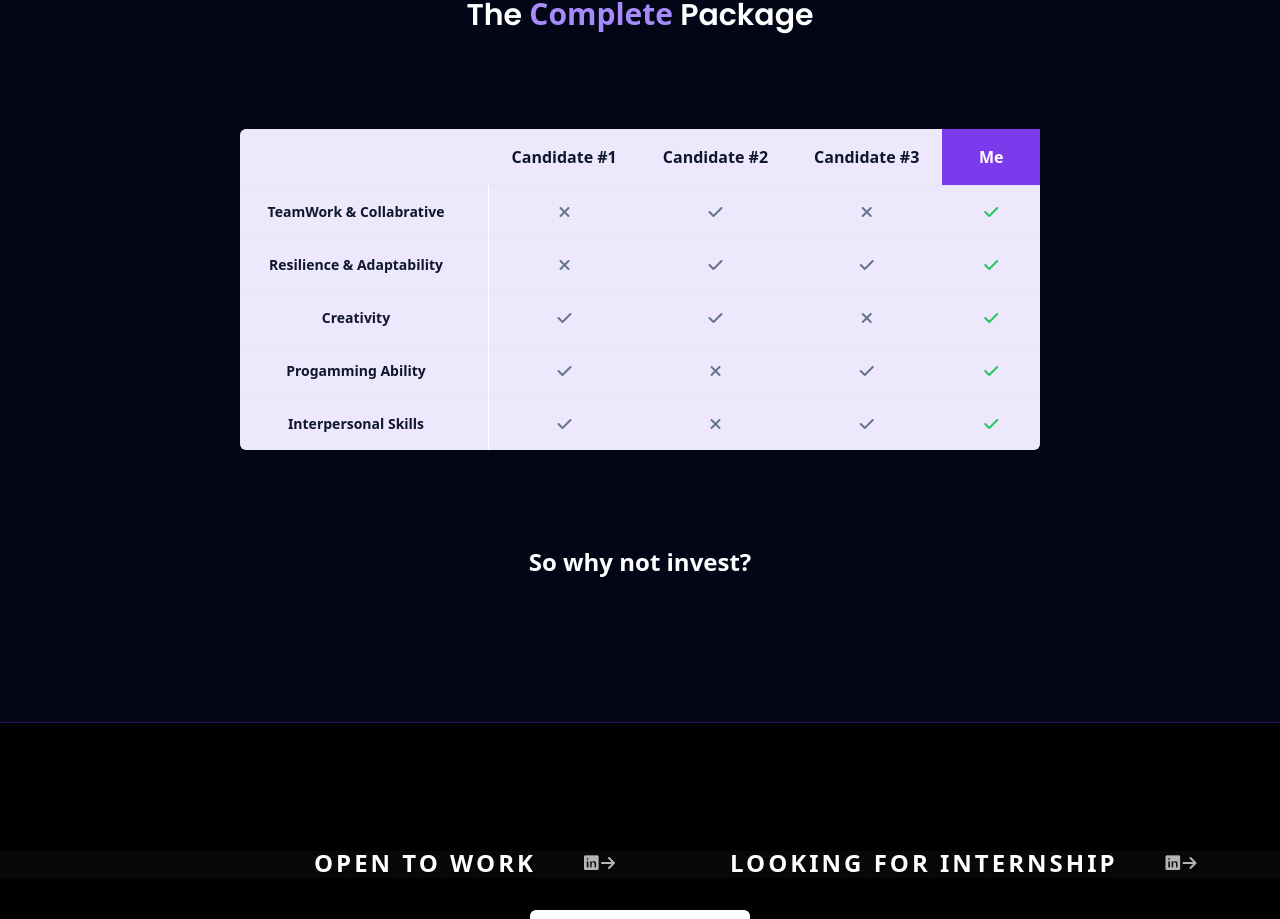
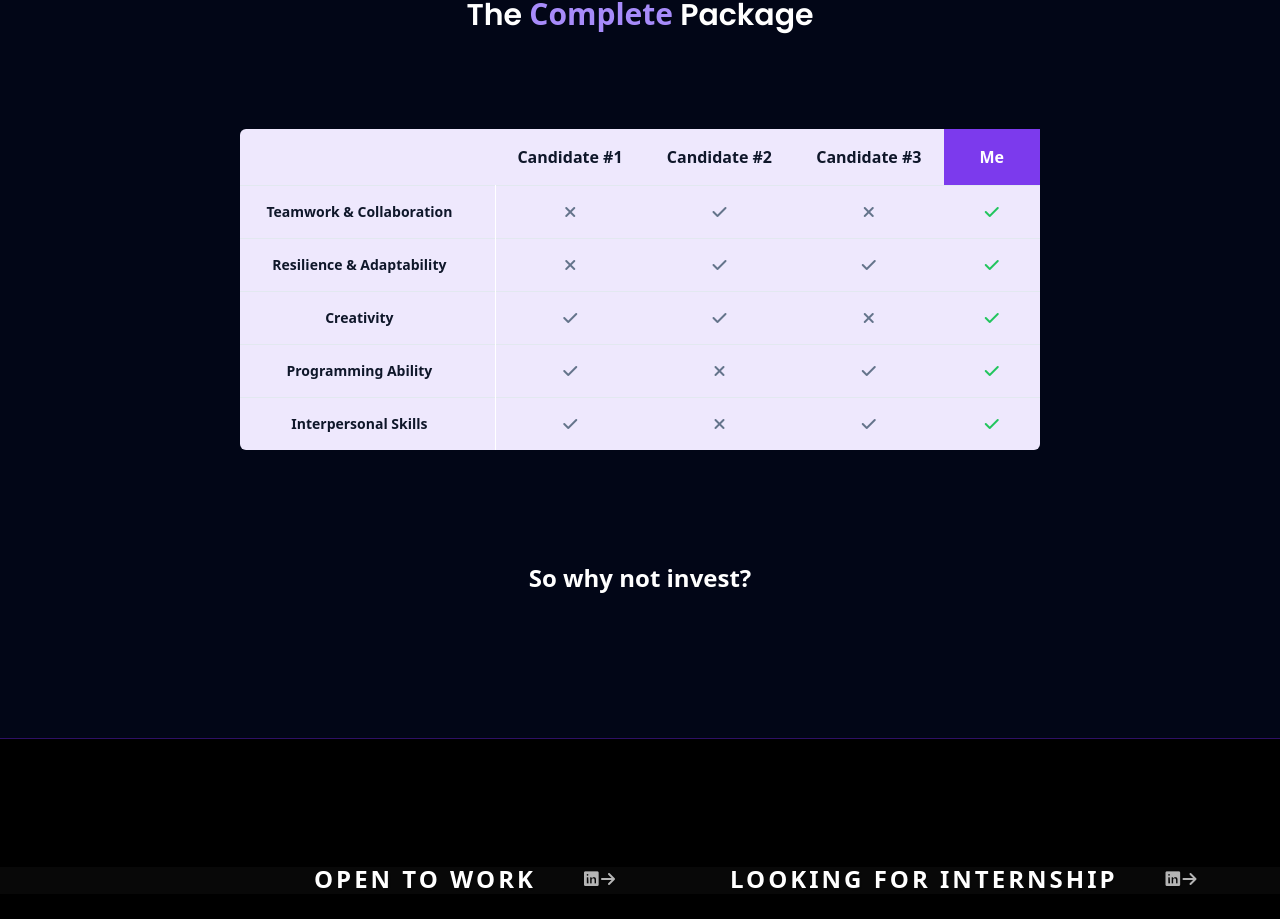
Before and after one commit to young-monk-samarth/PORTFOILIO, a SvelteKit app: page / in a window 1280 px wide. Shown: the part 3414-4333 px from the top of the page. Built offline with nearby package versions, Linux system fonts and the light colour scheme.

Commit message:
Update Main.svelte

```diff
--- a/src/components/Main.svelte
+++ b/src/components/Main.svelte
@@ -362,11 +362,12 @@
         <h5 class={" text-2xl sm:text-3xl font-semibold text-center poppins "}>
             The <span class="text-violet-400">Complete</span> Package
         </h5>
-        <div class="flex flex-col gap-10 max-w-[800px] mx-auto w-full overflow-x-hidden">
-            <table class="bg-[#EEE8FD] text-slate-900 rounded-md    text-center w-full">
+          <div class="flex flex-col gap-6 max-w-[800px] mx-auto w-full overflow-x-auto sm:overflow-x-hidden">
+        <div class="w-full overflow-x-auto">
+            <table class="bg-[#EEE8FD] text-slate-900 rounded-md text-center w-full min-w-[600px]">
                 <thead class="border-b border-solid border-slate-200">
                     <tr>
-                        <th />
+                        <th></th>
                         <th class="whitespace-nowrap p-2 px-4">Candidate #1</th>
                         <th class="whitespace-nowrap p-2 px-4">Candidate #2</th>
                         <th class="whitespace-nowrap p-2 px-4">Candidate #3</th>
@@ -375,62 +376,47 @@
                 </thead>
                 <tbody>
                     <tr class="border-b border-solid border-slate-200">
-                        <td
-                            class="border-r border-solid border-white pl-4 pr-8 py-4 font-semibold text-sm"
-                            >TeamWork & Collabrative</td
-                        >
-                        <td><i class="fa-solid fa-xmark text-slate-500" /></td>
-                        <td><i class="fa-solid fa-check text-slate-500" /></td>
-                        <td><i class="fa-solid fa-xmark text-slate-500" /></td>
-                        <td><i class="fa-solid fa-check text-green-500" /></td>
+                        <td class="border-r border-solid border-white pl-4 pr-8 py-4 font-semibold text-sm">Teamwork & Collaboration</td>
+                        <td><i class="fa-solid fa-xmark text-slate-500"></i></td>
+                        <td><i class="fa-solid fa-check text-slate-500"></i></td>
+                        <td><i class="fa-solid fa-xmark text-slate-500"></i></td>
+                        <td><i class="fa-solid fa-check text-green-500"></i></td>
                     </tr>
                     <tr class="border-b border-solid border-slate-200">
-                        <td
-                            class="border-r border-solid border-white pl-4 pr-8 py-4 font-semibold text-sm"
-                            >Resilience & Adaptability</td
-                        >
-                        <td><i class="fa-solid fa-xmark text-slate-500" /></td>
-                        <td><i class="fa-solid fa-check text-slate-500" /></td>
-                        <td><i class="fa-solid fa-check text-slate-500" /></td>
-                        <td><i class="fa-solid fa-check text-green-500" /></td>
+                        <td class="border-r border-solid border-white pl-4 pr-8 py-4 font-semibold text-sm">Resilience & Adaptability</td>
+                        <td><i class="fa-solid fa-xmark text-slate-500"></i></td>
+                        <td><i class="fa-solid fa-check text-slate-500"></i></td>
+                        <td><i class="fa-solid fa-check text-slate-500"></i></td>
+                        <td><i class="fa-solid fa-check text-green-500"></i></td>
                     </tr>
                     <tr>
-                        <td
-                            class="border-r border-solid border-white pl-4 pr-8 py-4 font-semibold text-sm"
-                            >Creativity</td
-                        >
-                        <td><i class="fa-solid fa-check text-slate-500" /></td>
-                        <td><i class="fa-solid fa-check text-slate-500" /></td>
-                        <td><i class="fa-solid fa-xmark text-slate-500" /></td>
-                        <td><i class="fa-solid fa-check text-green-500" /></td>
+                        <td class="border-r border-solid border-white pl-4 pr-8 py-4 font-semibold text-sm">Creativity</td>
+                        <td><i class="fa-solid fa-check text-slate-500"></i></td>
+                        <td><i class="fa-solid fa-check text-slate-500"></i></td>
+                        <td><i class="fa-solid fa-xmark text-slate-500"></i></td>
+                        <td><i class="fa-solid fa-check text-green-500"></i></td>
                     </tr>
                     <tr class="border-t border-solid border-slate-200">
-                        <td
-                            class="border-r border-solid border-white pl-4 pr-8 py-4 font-semibold text-sm"
-                            >Progamming Ability</td
-                        >
-                        <td><i class="fa-solid fa-check text-slate-500" /></td>
-                        <td><i class="fa-solid fa-xmark text-slate-500" /></td>
-                        <td><i class="fa-solid fa-check text-slate-500" /></td>
-                        <td><i class="fa-solid fa-check text-green-500" /></td>
+                        <td class="border-r border-solid border-white pl-4 pr-8 py-4 font-semibold text-sm">Programming Ability</td>
+                        <td><i class="fa-solid fa-check text-slate-500"></i></td>
+                        <td><i class="fa-solid fa-xmark text-slate-500"></i></td>
+                        <td><i class="fa-solid fa-check text-slate-500"></i></td>
+                        <td><i class="fa-solid fa-check text-green-500"></i></td>
                     </tr>
                     <tr class="border-t border-solid border-slate-200">
-                        <td
-                            class="border-r border-solid border-white pl-4 pr-8 py-4 font-semibold text-sm"
-                            >Interpersonal Skills</td
-                        >
-                        <td><i class="fa-solid fa-check text-slate-500" /></td>
-                        <td><i class="fa-solid fa-xmark text-slate-500" /></td>
-                        <td><i class="fa-solid fa-check text-slate-500" /></td>
-                        <td><i class="fa-solid fa-check text-green-500" /></td>
+                        <td class="border-r border-solid border-white pl-4 pr-8 py-4 font-semibold text-sm">Interpersonal Skills</td>
+                        <td><i class="fa-solid fa-check text-slate-500"></i></td>
+                        <td><i class="fa-solid fa-xmark text-slate-500"></i></td>
+                        <td><i class="fa-solid fa-check text-slate-500"></i></td>
+                        <td><i class="fa-solid fa-check text-green-500"></i></td>
                     </tr>
                 </tbody>
             </table>
         </div>
-        <div class="mx-auto -mt-12 italic sm:hidden opacity-50">
-            <p>Scroll to see more &rarr;</p>
-        </div>
-        <p class="mx-auto text-2xl font-bold font-roboto">So why not invest?</p>
-
-    </section>
+    </div>
+    <div class="mx-auto -mt-8 italic sm:hidden opacity-50 text-center text-sm">
+        <p>Scroll to see more &rarr;</p>
+    </div>
+    <p class="mx-auto text-2xl font-bold font-roboto text-center mt-4">So why not invest?</p>
+</section>
 </main>
```
